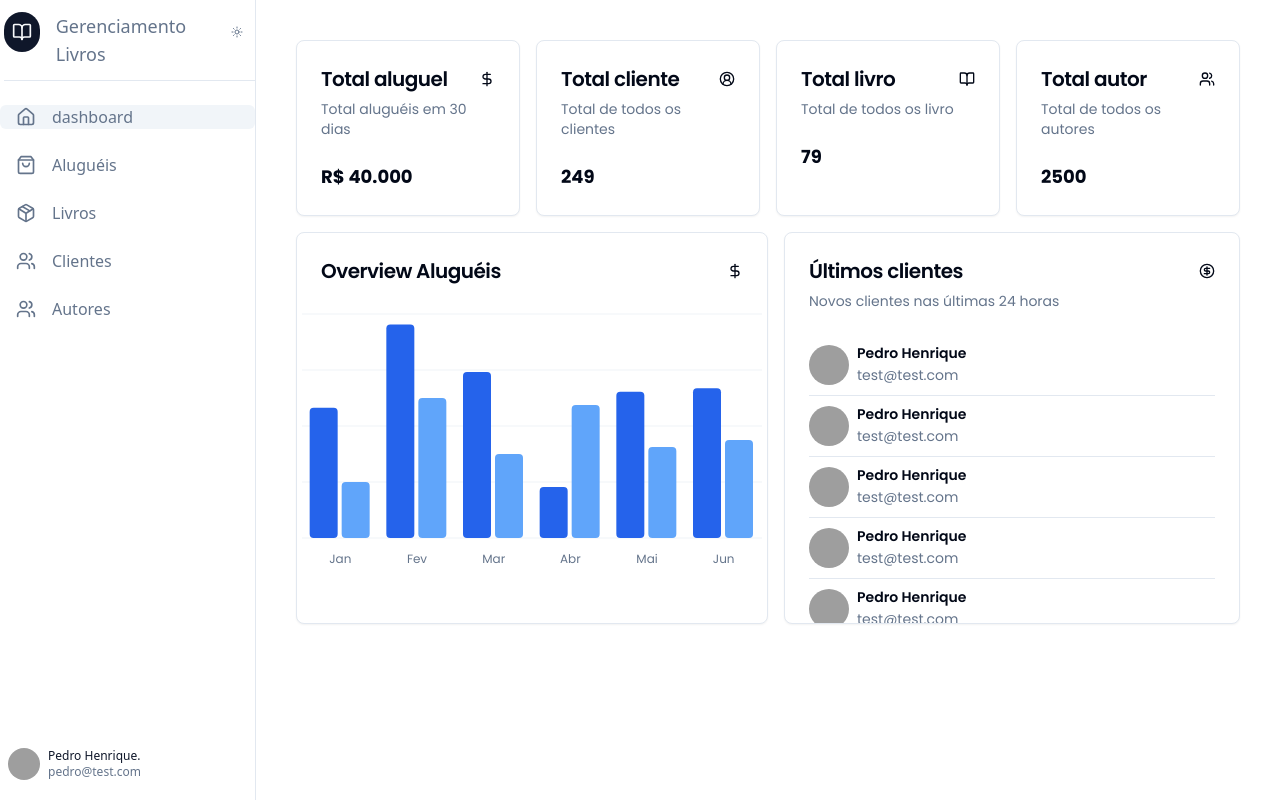
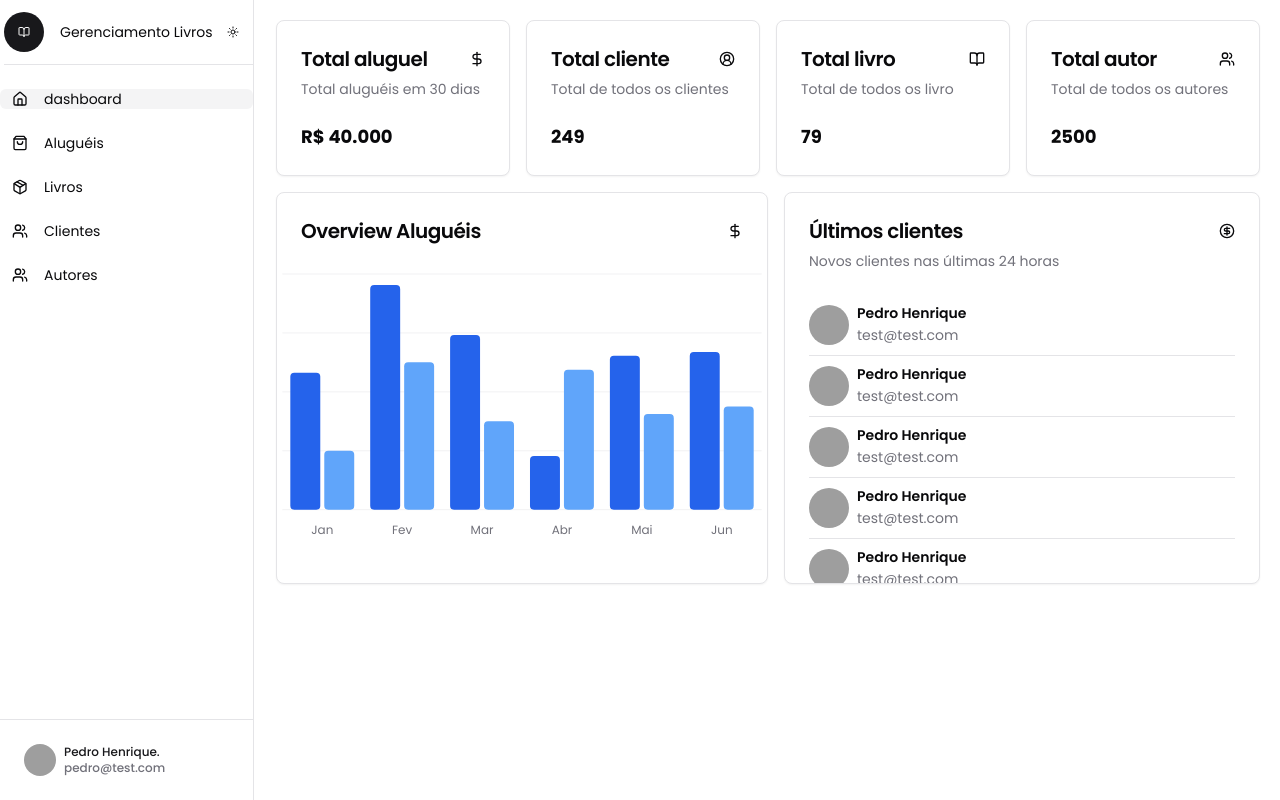
Before and after one commit to Peedrohenrique/gerenciamento-aluguel-livros, a Next.js app: page /admin/dashboard in a window 1280 px wide. Built offline with nearby package versions, Linux system fonts and the light colour scheme; grey boxes are pictures that could not be loaded.

Commit message:
style: text and css correction

```diff
--- a/src/app/admin/autores/_components/table.tsx
+++ b/src/app/admin/autores/_components/table.tsx
@@ -77,7 +77,7 @@ export function AutorTable({ data }: { data: IAutor[] }) {
         )
       },
       cell: ({ row }) => (
-        <div className="lowercase">{row.getValue('nome')}</div>
+        <div className="font-medium">{row.getValue('nome')}</div>
       ),
     },
     {
@@ -89,7 +89,7 @@ export function AutorTable({ data }: { data: IAutor[] }) {
           typeof biografia === 'string' && biografia.length > 57
             ? `${biografia.slice(0, 57)}...`
             : biografia
-        return <div className="font-medium">{biografiaCurta}</div>
+        return <div className="">{biografiaCurta}</div>
       },
     },
 
--- a/src/app/admin/layout.tsx
+++ b/src/app/admin/layout.tsx
@@ -1,20 +1,12 @@
 import { PropsWithChildren } from 'react'
 import { cn } from '@/lib/utils'
 import { Sidebar } from '@/components/sidebar'
-import { Poppins } from 'next/font/google'
-
-const poppins = Poppins({
-  subsets: ['latin'],
-  weight: ['300', '200', '300', '400', '500', '600', '700', '800', '900'],
-})
 
 export default async function Layout({ children }: PropsWithChildren) {
   return (
-    <div className={cn('min-h-screen bg-background font-sans antialiased')}>
+    <div className={cn('min-h-screen bg-background antialiased')}>
       <Sidebar />
-      <main className={cn('flex-1 sm:ml-64 p-10', poppins.className)}>
-        {children}
-      </main>
+      <main className="flex-1 sm:ml-64 p-5">{children}</main>
     </div>
   )
 }
--- a/src/app/globals.css
+++ b/src/app/globals.css
@@ -5,52 +5,65 @@
 @layer base {
   :root {
     --background: 0 0% 100%;
-    --foreground: 222.2 84% 4.9%;
+    --foreground: 240 10% 3.9%;
+
     --card: 0 0% 100%;
-    --card-foreground: 222.2 84% 4.9%;
+    --card-foreground: 240 10% 3.9%;
+
     --popover: 0 0% 100%;
-    --popover-foreground: 222.2 84% 4.9%;
-    --primary: 222.2 47.4% 11.2%;
-    --primary-foreground: 210 40% 98%;
-    --secondary: 210 40% 96.1%;
-    --secondary-foreground: 222.2 47.4% 11.2%;
-    --muted: 210 40% 96.1%;
-    --muted-foreground: 215.4 16.3% 46.9%;
-    --accent: 210 40% 96.1%;
-    --accent-foreground: 222.2 47.4% 11.2%;
+    --popover-foreground: 240 10% 3.9%;
+
+    --primary: 240 5.9% 10%;
+    --primary-foreground: 0 0% 98%;
+
+    --secondary: 240 4.8% 95.9%;
+    --secondary-foreground: 240 5.9% 10%;
+
+    --muted: 240 4.8% 95.9%;
+    --muted-foreground: 240 3.8% 46.1%;
+
+    --accent: 240 4.8% 95.9%;
+    --accent-foreground: 240 5.9% 10%;
+
     --destructive: 0 84.2% 60.2%;
-    --destructive-foreground: 210 40% 98%;
-    --border: 214.3 31.8% 91.4%;
-    --input: 214.3 31.8% 91.4%;
-    --ring: 222.2 84% 4.9%;
+    --destructive-foreground: 0 0% 98%;
+
+    --border: 240 5.9% 90%;
+    --input: 240 5.9% 90%;
+    --ring: 240 10% 3.9%;
+
     --radius: 0.5rem;
-    --chart-1: 12 76% 61%;
-    --chart-2: 173 58% 39%;
-    --chart-3: 197 37% 24%;
-    --chart-4: 43 74% 66%;
-    --chart-5: 27 87% 67%;
   }
 
   .dark {
-    --background: 240 10% 4% 0.01;
-    --foreground: 210 40% 98%;
-    --card: 240 10% 4% 0.01;
-    --card-foreground: 210 40% 98%;
-    --popover: 222.2 84% 4.9%;
-    --popover-foreground: 210 40% 98%;
-    --primary: 210 40% 98%;
-    --primary-foreground: 222.2 47.4% 11.2%;
-    --secondary: 217.2 32.6% 17.5%;
-    --secondary-foreground: 210 40% 98%;
-    --muted: 217.2 32.6% 17.5%;
-    --muted-foreground: 215 20.2% 65.1%;
-    --accent: 217.2 32.6% 17.5%;
-    --accent-foreground: 210 40% 98%;
+    --background: 240 10% 3.9%;
+    --foreground: 0 0% 98%;
+
+    --card: 240 10% 3.9%;
+    --card-foreground: 0 0% 98%;
+
+    --popover: 240 10% 3.9%;
+    --popover-foreground: 0 0% 98%;
+
+    --primary: 0 0% 98%;
+    --primary-foreground: 240 5.9% 10%;
+
+    --secondary: 240 3.7% 15.9%;
+    --secondary-foreground: 0 0% 98%;
+
+    --muted: 240 3.7% 15.9%;
+    --muted-foreground: 240 5% 64.9%;
+
+    --accent: 240 3.7% 15.9%;
+    --accent-foreground: 0 0% 98%;
+
     --destructive: 0 62.8% 30.6%;
-    --destructive-foreground: 210 40% 98%;
-    --border: 217.2 32.6% 17.5%;
-    --input: 217.2 32.6% 17.5%;
-    --ring: 212.7 26.8% 83.9%;
+    --destructive-foreground: 0 0% 98%;
+
+    --border: 240 3.7% 15.9%;
+    --input: 240 3.7% 15.9%;
+    --ring: 240 4.9% 83.9%;
+
     --chart-1: 220 70% 50%;
     --chart-2: 160 60% 45%;
     --chart-3: 30 80% 55%;
--- a/src/components/sidebar.tsx
+++ b/src/components/sidebar.tsx
@@ -31,16 +31,16 @@ export function Sidebar() {
   }
 
   return (
-    <div className="flex flex-col w-full bg-muted/40">
-      <aside className="fixed inset-y-0 left-0 z-10 hidden w-64 border-r  bg-background sm:flex flex-col">
-        <nav className="grid gap-6 text-lg font-medium">
-          <div className="flex text-muted-foreground border-b  py-3 font-normal text-lg hover:text-foreground ml-1">
+    <div className="flex flex-col w-full">
+      <aside className="fixed inset-y-0 left-0 z-10 hidden border-r border-border bg-secondary/5 sm:flex flex-col">
+        <nav className="grid gap-6 text-sm ">
+          <div className="flex  border-b py-3 font-normal text-sm hover:text-muted-foreground ml-1">
             <Link
               href="#"
-              className="flex h-10 w-10 bg-primary rounded-full text-lg items-center justify-center text-primary-foreground md:text-base"
+              className="flex h-10 w-10 bg-primary rounded-full text-sm	items-center justify-center text-primary-foreground md:text-base"
               prefetch={false}
             >
-              <BookOpen className="w-5 h-5" />
+              <BookOpen className="w-3 h-3" />
               <span className="sr-only">Logo</span>
             </Link>
             <div className="flex">
@@ -52,66 +52,67 @@ export function Sidebar() {
           <Link
             href="dashboard"
             className={cn([
-              isActive('/admin/dashboard') && 'bg-secondary rounded-md',
-              `flex items-center gap-4 px-4 text-muted-foreground font-normal text-base hover:text-foreground`,
+              isActive('/admin/dashboard') && 'bg-secondary',
+              `flex items-center gap-4 px-3 rounded-md text-sm hover:text-muted-foreground`,
             ])}
             prefetch={false}
           >
-            <Home className="w-5 h-5" />
+            <Home className="w-4 h-4" />
             dashboard
           </Link>
           <Link
             href="alugueis"
             className={cn([
-              isActive('/admin/alugueis') && 'bg-secondary rounded-md',
-              `flex items-center gap-4 px-4 text-muted-foreground font-normal text-base hover:text-foreground`,
+              isActive('/admin/alugueis') && 'bg-secondary',
+              `flex items-center gap-4 px-3 rounded-md  text-sm hover:text-muted-foreground`,
             ])}
             prefetch={false}
           >
-            <ShoppingBag className="w-5 h-5" />
+            <ShoppingBag className="w-4 h-4" />
             Aluguéis
           </Link>
 
           <Link
             href="livros"
             className={cn([
-              isActive('/admin/livros') && 'bg-secondary rounded-md',
-              `flex items-center gap-4 px-4 text-muted-foreground font-normal text-base hover:text-foreground`,
+              isActive('/admin/livros') && 'bg-secondary',
+              `flex items-center gap-4 px-3 rounded-md  text-sm hover:text-muted-foreground`,
             ])}
             prefetch={false}
           >
-            <Package className="w-5 h-5" />
+            <Package className="w-4 h-4" />
             Livros
           </Link>
           <Link
             href="clientes"
             className={cn([
-              isActive('/admin/clientes') && 'bg-secondary rounded-md',
-              `flex items-center gap-4 px-4 text-muted-foreground font-normal text-base hover:text-foreground`,
+              isActive('/admin/clientes') && 'bg-secondary',
+              `flex items-center gap-4 px-3  rounded-md  text-sm hover:text-muted-foreground`,
             ])}
             prefetch={false}
           >
-            <Users className="w-5 h-5" />
+            <Users className="w-4 h-4" />
             Clientes
           </Link>
           <Link
             href="autores"
             className={cn([
-              isActive('/admin/autores') && 'bg-secondary rounded-md',
-              `flex items-center gap-4 px-4 text-muted-foreground font-normal text-base hover:text-foreground`,
+              isActive('/admin/autores') && 'bg-secondary',
+              `flex items-center gap-4 px-3 rounded-md  text-sm hover:text-muted-foreground`,
             ])}
             prefetch={false}
           >
-            <Users className="w-5 h-5" />
+            <Users className="w-4 h-4" />
             Autores
           </Link>
         </nav>
-        <nav className="mt-auto flex flex-col items-lert gap-4 px-2 py-5">
+
+        <nav className=" p-6 mt-auto border-t border-border">
           {/* <Link
             href="/"
-            className="flex items-center gap-4 px-4 text-muted-foreground font-normal text-base hover:text-foreground"
+            className="flex items-center gap-4 px-3 rounded-md  text-sm hover:text-muted-foreground"
           >
-            <LogOut className="w-5 h-5" />
+            <LogOut className="w-4 h-4" />
             Sair
           </Link> */}
           <UserDropdown user={user} />
@@ -123,67 +124,67 @@ export function Sidebar() {
           <Sheet>
             <SheetTrigger asChild>
               <Button size="icon" variant="outline" className="sm:hidden">
-                <PanelBottom className="w-5 h-5" />
+                <PanelBottom className="w-4 h-4" />
                 <span className="sr-only">Abrir / fechar menu</span>
               </Button>
             </SheetTrigger>
 
             <SheetContent side="left" className="sm:max-w-x">
-              <nav className="grid gap-6 text-lg font-medium">
-                <div className="flex  text-muted-foreground border-b border-gray-200  py-3 font-normal text-lg hover:text-foreground ">
+              <nav className="grid gap-6 text-sm	 font-medium">
+                <div className="flex  text-muted-foreground border-b border-gray-200  py-3 font-normal text-sm	 hover:text-muted-foreground ">
                   <Link
                     href="#"
-                    className="flex h-10 w-10 bg-primary rounded-full text-lg
+                    className="flex h-10 w-10 bg-primary rounded-full text-sm
                   items-center justify-center text-primary-foreground md:text-base"
                     prefetch={false}
                   >
-                    <BookOpen className="w-5 h-5" />
+                    <BookOpen className="w-4 h-4" />
                     <span className="sr-only">Logo</span>
                   </Link>
                   <span className="m-auto ml-4">Gerenciamento Livros</span>
                 </div>
                 <Link
                   href="/"
-                  className="flex items-center gap-4 px-2.5 text-muted-foreground font-normal text-base hover:text-foreground"
+                  className="flex items-center gap-4 px-2.5 text-muted-foreground font-normal text-base hover:text-muted-foreground"
                   prefetch={false}
                 >
-                  <Home className="w-5 h-5" />
+                  <Home className="w-4 h-4" />
                   Início
                 </Link>
 
                 <Link
                   href="#"
-                  className="flex items-center gap-4 px-2.5 text-muted-foreground font-normal text-base hover:text-foreground"
+                  className="flex items-center gap-4 px-2.5 text-muted-foreground font-normal text-base hover:text-muted-foreground"
                   prefetch={false}
                 >
-                  <ShoppingBag className="w-5 h-5" />
+                  <ShoppingBag className="w-4 h-4" />
                   Pedidos
                 </Link>
 
                 <Link
                   href="#"
-                  className="flex items-center gap-4 px-2.5 text-muted-foreground font-normal text-base hover:text-foreground"
+                  className="flex items-center gap-4 px-2.5 text-muted-foreground font-normal text-base hover:text-muted-foreground"
                   prefetch={false}
                 >
-                  <Package className="w-5 h-5" />
+                  <Package className="w-4 h-4" />
                   Produtos
                 </Link>
 
                 <Link
                   href="client"
-                  className="flex items-center gap-4 px-2.5 text-muted-foreground font-normal text-base hover:text-foreground"
+                  className="flex items-center gap-4 px-2.5 text-muted-foreground font-normal text-base hover:text-muted-foreground"
                   prefetch={false}
                 >
-                  <Users className="w-5 h-5" />
+                  <Users className="w-4 h-4" />
                   Clientes
                 </Link>
 
                 <Link
                   href="#"
-                  className="flex items-center gap-4 px-2.5 text-muted-foreground font-normal text-base hover:text-foreground"
+                  className="flex items-center gap-4 px-2.5 text-muted-foreground font-normal text-base hover:text-muted-foreground"
                   prefetch={false}
                 >
-                  <LogOut className="w-5 h-5" />
+                  <LogOut className="w-4 h-4" />
                   Sair
                 </Link>
               </nav>
```
